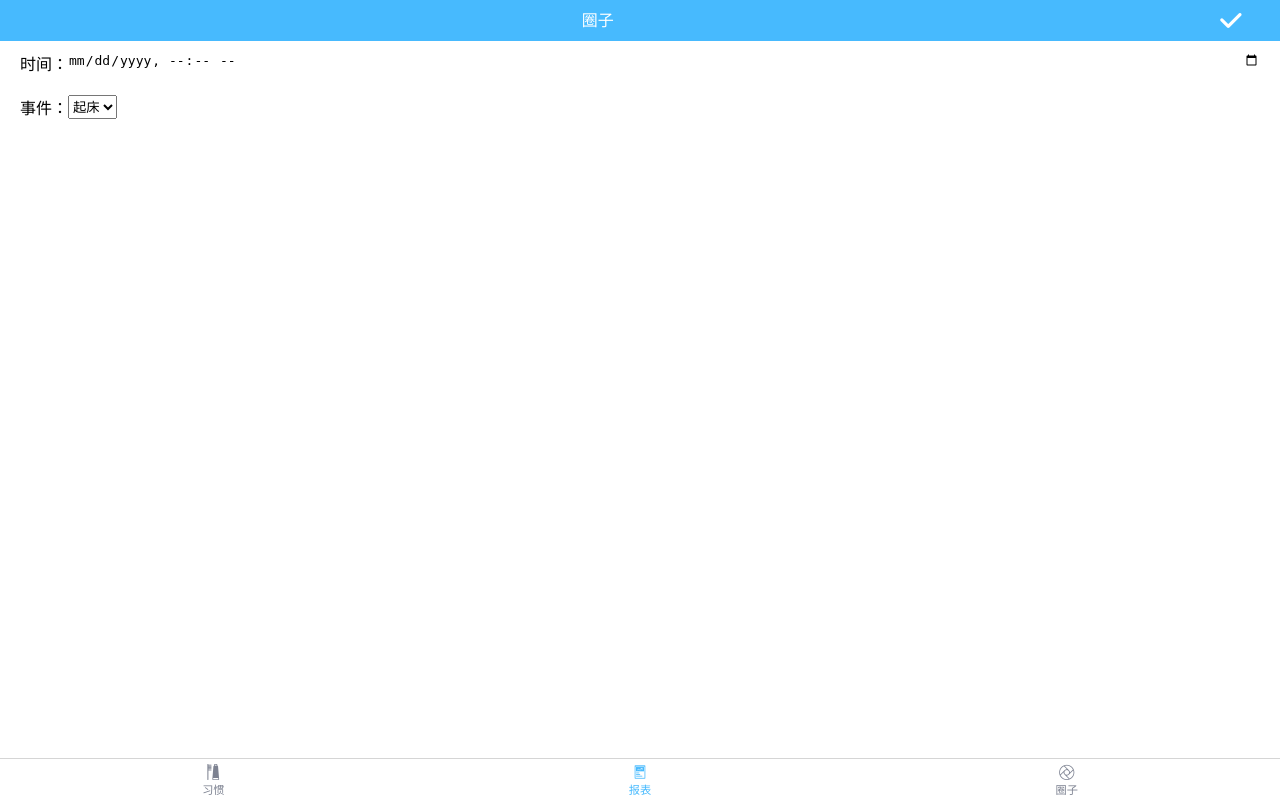
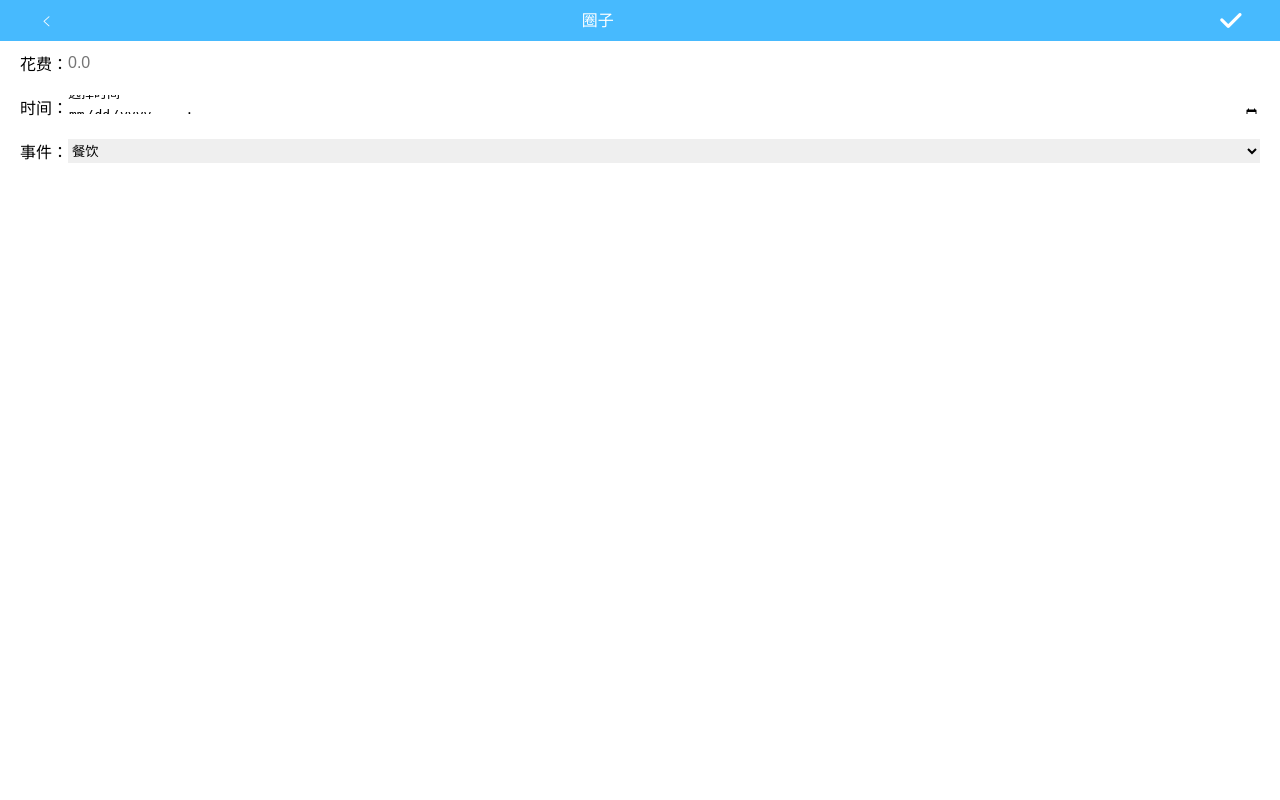
Before and after one commit to SunQQQ/moningNight, a PHP site: page /add.html in a window 1280 px wide. Run offline with PHP 8.4, Linux system fonts and the light colour scheme.

```diff
--- a/add.html
+++ b/add.html
@@ -11,7 +11,7 @@
 <body>
 <div class="topbar">
     <a class="left" href="index.html">
-        <!--<i class="iconfont">&#xe620;</i>-->
+        <i class="iconfont">&#xe620;</i>
     </a>
     <div class="center">圈子</div>
     <a class="right">
@@ -21,14 +21,25 @@
 <div class="menu_hold"></div>
 
 <div class="timeInput">
+    <div>花费：</div>
+    <input type="number" class="moning-input" placeholder="0.0">
+</div>
+<div class="timeInput">
     <div>时间：</div>
-    <input type="datetime-local" class="moning-input">
+    <input type="datetime-local" class="moning-input" placeholder="选择时间">
 </div>
 <div class="timeInput">
     <div>事件：</div>
     <select class="moningSelect">
-        <option>起床</option>
-        <option>睡觉</option>
+        <option>餐饮</option>
+        <option>交通</option>
+        <option>购物</option>
+        <option>娱乐</option>
+        <option>医教</option>
+        <option>居家</option>
+        <option>投资</option>
+        <option>人情</option>
+        <option>生意</option>
     </select>
 </div>
 
@@ -43,20 +54,7 @@
     <div class="text">加载中</div>
 </div>
 
-<div class="menu">
-    <a class="item" href="index.html">
-        <i class="iconfont downMenu">&#xe610;</i>
-        <div >习惯</div>
-    </a>
-    <div class="item selected">
-        <i class="iconfont downMenu">&#xe618;</i>
-        <div>报表</div>
-    </div>
-    <div class="item">
-        <i class="iconfont downMenu">&#xe626;</i>
-        <div>圈子</div>
-    </div>
-</div>
+
 <div class="menu_hold"></div>
 <script src="js/jquery-3.2.1.min.js"></script>
 <script src="js/SQuery.js"></script>
--- a/circle.html
+++ b/circle.html
@@ -72,6 +72,7 @@
         success:function (ret) {
             circleData = JSON.parse(ret);
 
+            /*接收的后端照片数组是Json格式的，需要批量转化一下。数组里装的图片路径是不完整的，拼接完整。*/
             for(var i=0;i<circleData.jsondata.length;i++){
                 circleData.jsondata[i].pic = JSON.parse(circleData.jsondata[i].pic);
                 for(var a=0;a<circleData.jsondata[i].pic.length;a++){
@@ -79,9 +80,6 @@
                 }
             }
 
-//            console.log(circleData.jsondata[]);
-//            var json = JSON.parse(circleData.jsondata[1].pic);
-//            console.log(json);
             console.log(typeof json);
             var vm = new Vue({
                 el: '#content',
--- a/css/add.css
+++ b/css/add.css
@@ -3,6 +3,10 @@
     vertical-align: middle;
     padding: 10px 20px;
 }
-.timeInput selector{
+.timeInput select{
     flex: 1;
+    border: none;
 }
+input[type="datetime-local"]:before{
+    content:attr(placeholder);
+}
--- a/js/add.js
+++ b/js/add.js
@@ -25,4 +25,6 @@ document.getElementsByClassName("right")[0].onclick = function () {
            },3000);
         }
     });
+
+
 }
```
